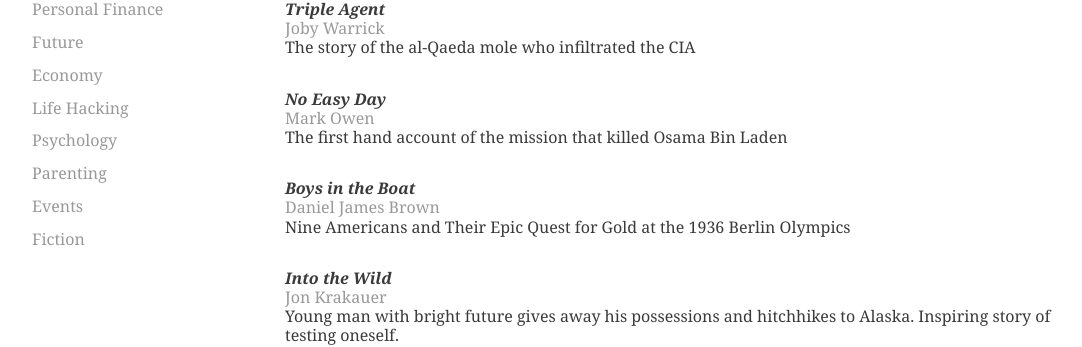
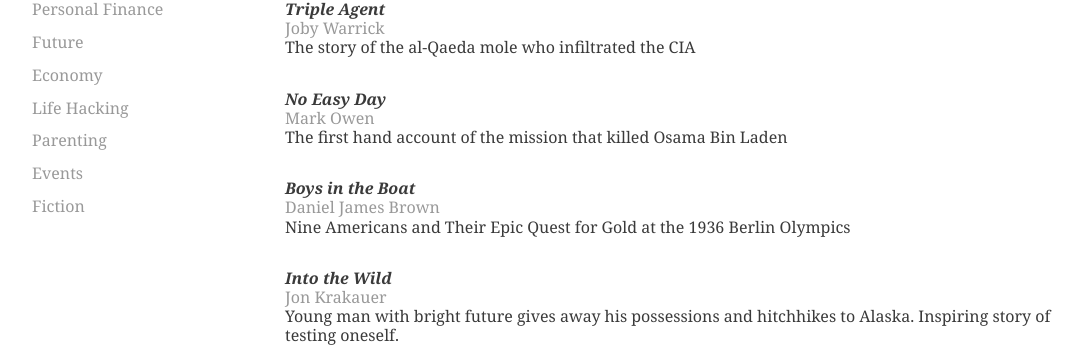
Before and after one commit to bstnel/bstnel.github.io, a Jekyll site: the page books/events/index.html, which Jekyll copies as it is, in a window 1280 px wide. Shown: the part 192-539 px from the top of the page, without its empty margins (99-1181 px from the left). Built offline with Jekyll 4.4.1, drawn with Linux system fonts in a browser that asks for light colours.

Commit message:
Update index.html

```diff
--- a/books/events/index.html
+++ b/books/events/index.html
@@ -37,7 +37,6 @@
 			    <li><a href="/books/future">Future</a></li>
 	        <li><a href="/books/economy">Economy</a></li>
         	<li><a href="/books/lifehacking">Life Hacking</a></li>
-          <li><a href="/books/psychology">Psychology</a></li>
           <li><a href="/books/parenting">Parenting</a></li>
           <li><a href="/books/events">Events</a></li>
           <li><a href="/books/fiction">Fiction</a></li>
```
